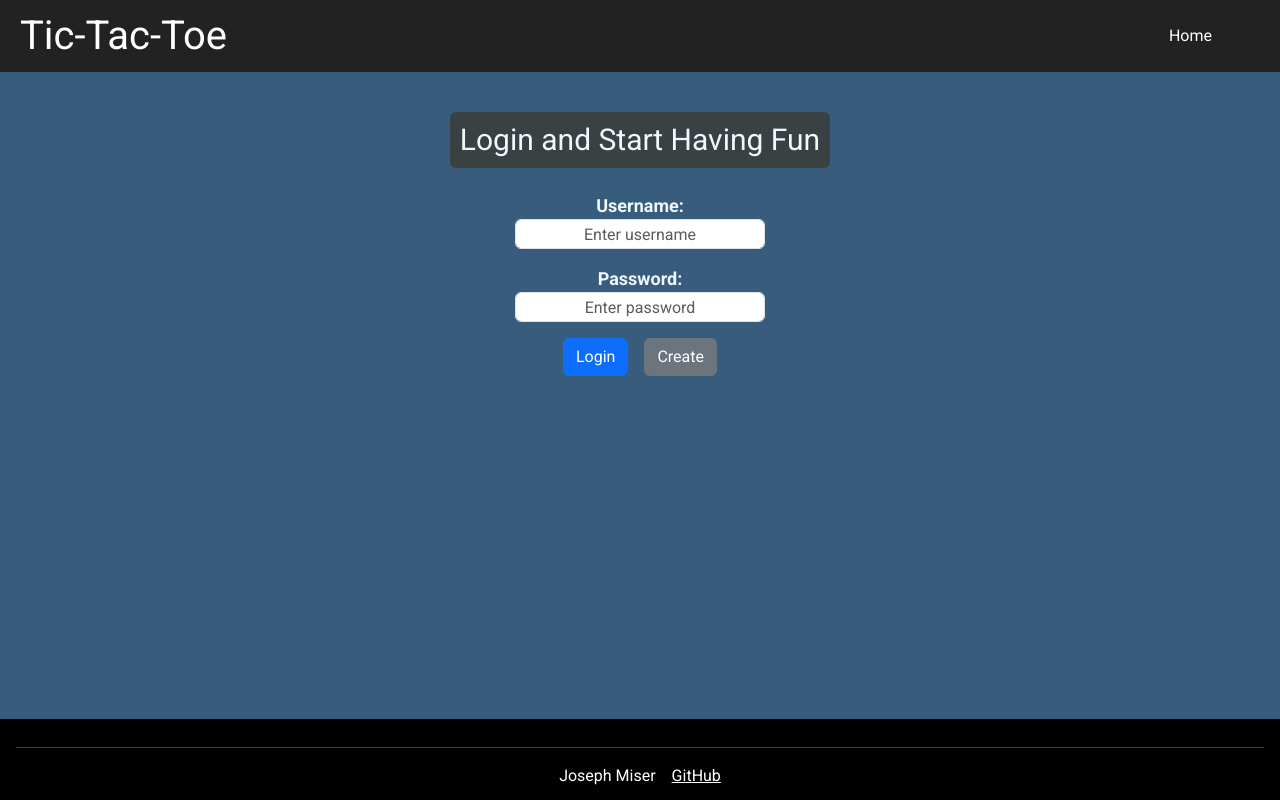
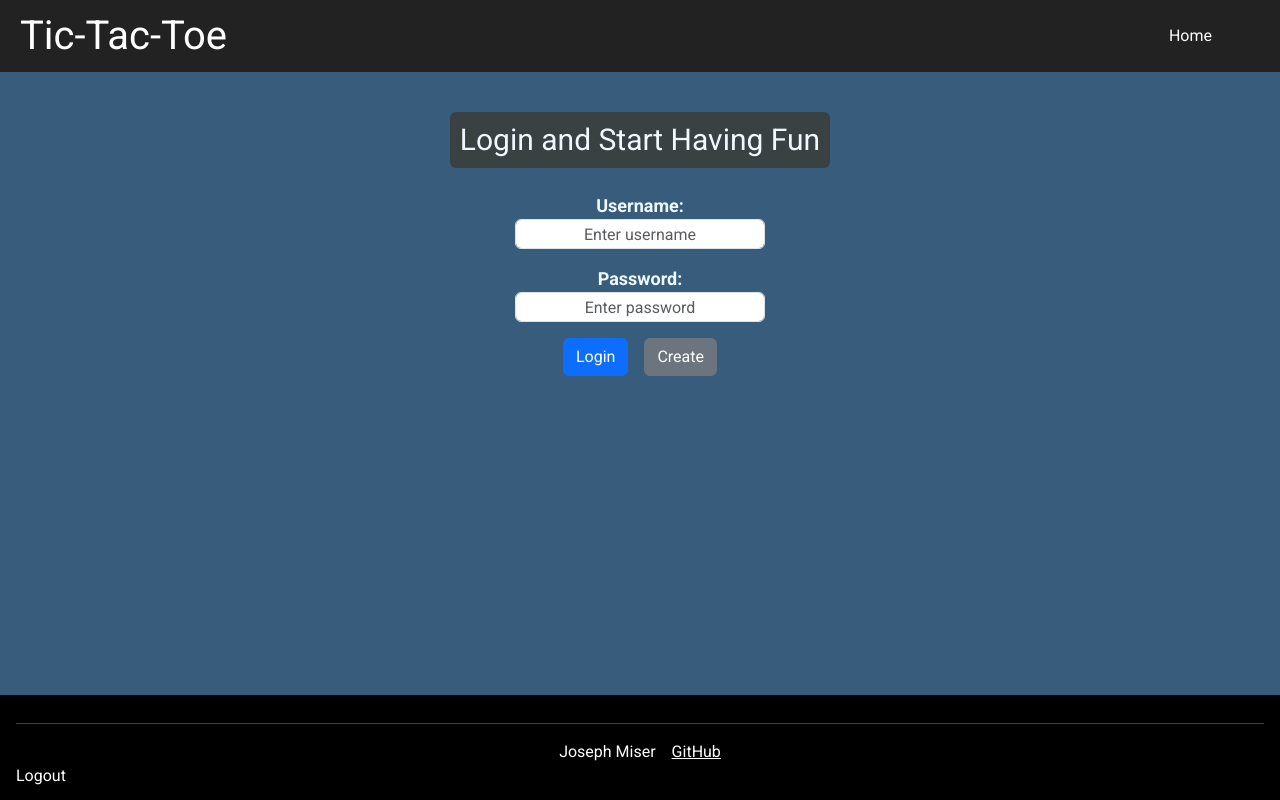
Before and after one commit to josephmiser5/tic-tac-toe, a React (Vite) app: page / in a window 1280 px wide. Built offline with nearby package versions, Linux system fonts and the light colour scheme; no server answers.

Commit message:
added a functional logout button

```diff
--- a/src/app.jsx
+++ b/src/app.jsx
@@ -1,7 +1,13 @@
 import React from "react";
 import "bootstrap/dist/css/bootstrap.min.css";
 import "./app.css";
-import { BrowserRouter, NavLink, Route, Routes } from "react-router-dom";
+import {
+  BrowserRouter,
+  NavLink,
+  Route,
+  Routes,
+  useNavigate,
+} from "react-router-dom";
 import { Login } from "./login/login";
 import { Play } from "./play/play";
 import { Friends } from "./friends/friends";
@@ -11,6 +17,9 @@ import { useEffect } from "react";
 
 export default function App() {
   const [user, setUser] = useState(localStorage.getItem("username"));
+  const [loggedin, setLoggedIn] = useState(
+    localStorage.getItem("login_status"),
+  );
 
   useEffect(() => {
     fetch("/api/profile", { credentials: "include" })
@@ -18,6 +27,18 @@ export default function App() {
       .then((data) => setUser(data.username))
       .catch(() => setUser(null));
   }, []);
+
+  async function logOut() {
+    if (loggedin == false) return;
+    await fetch("/api/logout", {
+      method: "POST",
+      credentials: "include",
+    });
+    setUser(null);
+    localStorage.removeItem("login_status");
+    window.location.href = "/";
+    localStorage.removeItem("username");
+  }
 
   return (
     <BrowserRouter>
@@ -74,6 +95,10 @@ export default function App() {
           >
             GitHub
           </a>
+          <button className="nav-link text-white p-0" onClick={logOut}>
+            {" "}
+            Logout{" "}
+          </button>
         </footer>
       </div>
     </BrowserRouter>
--- a/src/login/login.jsx
+++ b/src/login/login.jsx
@@ -20,6 +20,7 @@ export function Login({ setUsername }) {
     if (!res.ok) return setError(data.error);
 
     localStorage.setItem("username", data.username);
+    localStorage.setItem("login_status", true);
     setUsername(data.username);
     navigate("/play");
   }
```
